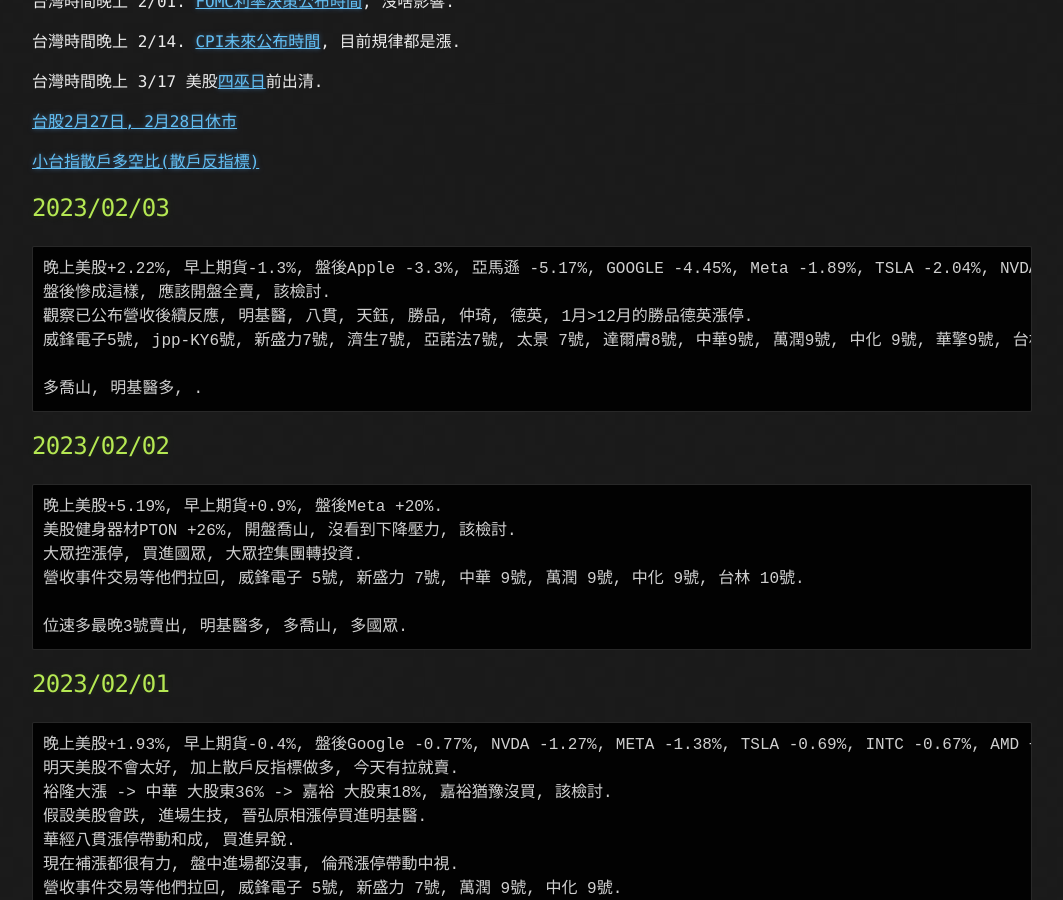
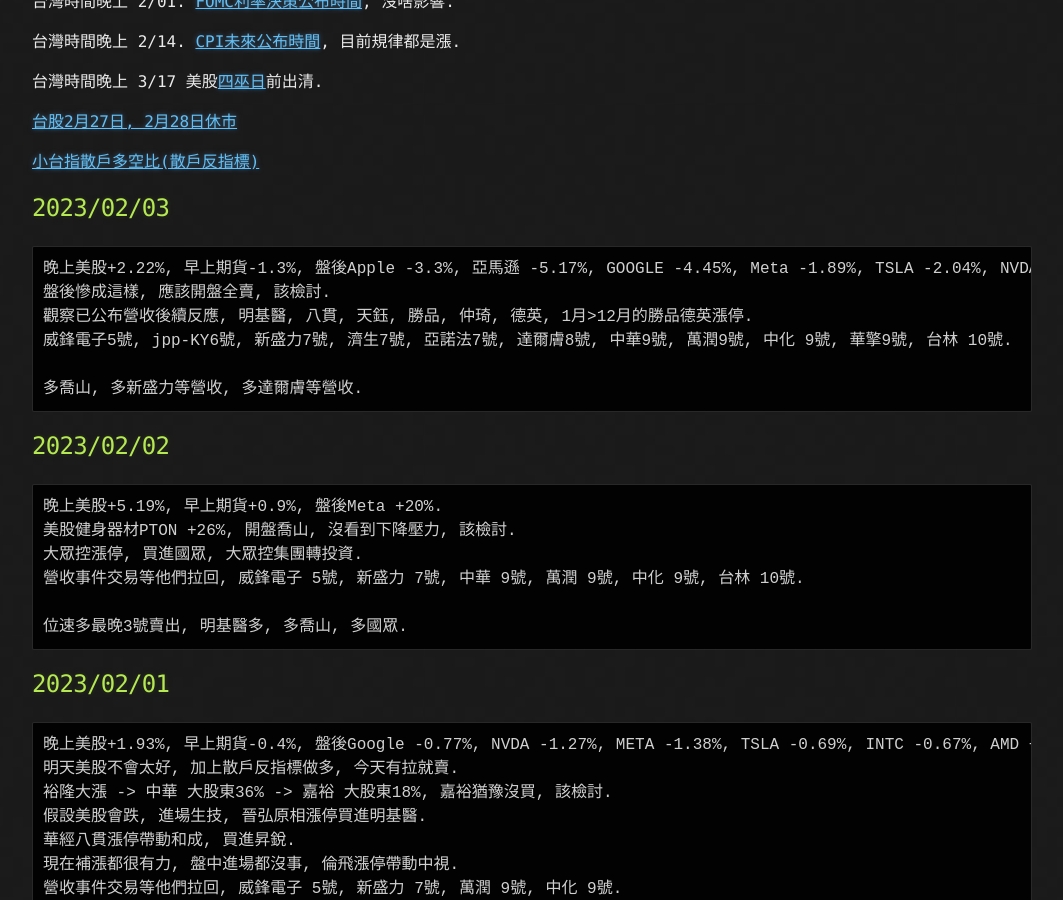
Before and after one commit to lepg5487/Stock_God, a Jekyll site: the page built from index.md, in a window 1280 px wide and 900 px high, scrolled down 428 px. Shown: the whole window, without its empty margins (108-1171 px from the left). Built offline with Jekyll 4.4.1, drawn with Linux system fonts in a browser that asks for light colours; our own code applies the rules of GitHub Pages for plain Markdown files.

Commit message:
Update index.md

````diff
--- a/index.md
+++ b/index.md
@@ -25,9 +25,9 @@
 晚上美股+2.22%, 早上期貨-1.3%, 盤後Apple -3.3%, 亞馬遜 -5.17%, GOOGLE -4.45%, Meta -1.89%, TSLA -2.04%, NVDA -2.11%.
 盤後慘成這樣, 應該開盤全賣, 該檢討.
 觀察已公布營收後續反應, 明基醫, 八貫, 天鈺, 勝品, 仲琦, 德英, 1月>12月的勝品德英漲停.
-威鋒電子5號, jpp-KY6號, 新盛力7號, 濟生7號, 亞諾法7號, 太景 7號, 達爾膚8號, 中華9號, 萬潤9號, 中化 9號, 華擎9號, 台林 10號.
-
-多喬山, 明基醫多, .
+威鋒電子5號, jpp-KY6號, 新盛力7號, 濟生7號, 亞諾法7號, 達爾膚8號, 中華9號, 萬潤9號, 中化 9號, 華擎9號, 台林 10號.
+
+多喬山, 多新盛力等營收, 多達爾膚等營收.
 ```
 
 ## 2023/02/02
````
